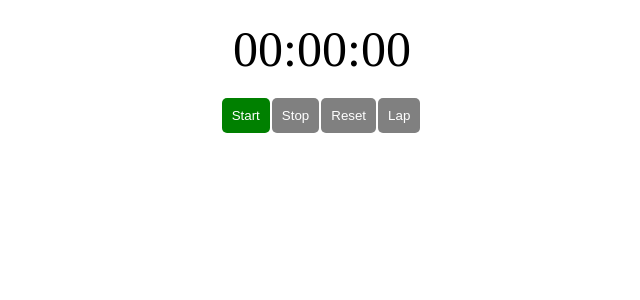
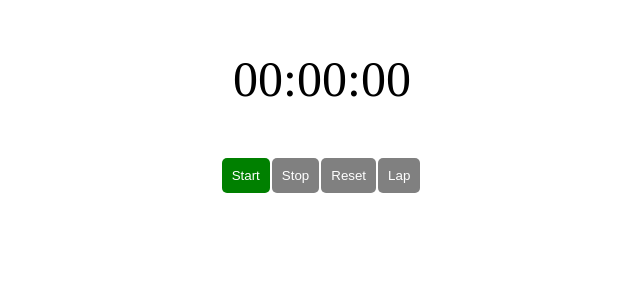
Before and after one commit to Shopify/eng-intern-assessment-react, a React app: page / in a window 1280 px wide. Shown: the top 300 px of the page, without its empty margins (318-958 px from the left). Built offline with nearby package versions, Linux system fonts and the light colour scheme.

Commit message:
feat: installing required dependencies for testing; made changes to laps component and displaytime to pass test case #1

```diff
--- a/package.json
+++ b/package.json
@@ -20,6 +20,7 @@
     "@babel/preset-env": "^7.23.8",
     "@babel/preset-react": "^7.23.3",
     "@babel/preset-typescript": "^7.23.3",
+    "@testing-library/jest-dom": "^6.2.0",
     "@testing-library/react": "^14.1.2",
     "@types/jest": "^29.5.11",
     "@types/node": "^16.18.30",
@@ -32,6 +33,7 @@
     "html-loader": "^4.2.0",
     "html-webpack-plugin": "^5.5.1",
     "jest": "^29.7.0",
+    "jest-environment-jsdom": "^29.7.0",
     "react-test-renderer": "^18.2.0",
     "style-loader": "^3.3.2",
     "ts-jest": "^29.1.1",
@@ -46,6 +48,7 @@
   "jest": {
     "transform": {
       "^.+\\.(js|jsx|ts|tsx)$": "babel-jest"
-    }
+    },
+    "testEnvironment": "jsdom"
   }
 }
--- a/src/components/DisplayLaps.tsx
+++ b/src/components/DisplayLaps.tsx
@@ -2,7 +2,7 @@ import React from "react";
 
 export default function DisplayLaps({ laps }: { laps: string[] }) {
   return (
-    <>
+    <div data-testid="lap-list">
       {laps.map((lap, i) => (
         <div
           key={i}
@@ -14,6 +14,6 @@ export default function DisplayLaps({ laps }: { laps: string[] }) {
           Lap {i + 1}: {lap}
         </div>
       ))}
-    </>
+    </div>
   );
 }
--- a/src/components/DisplayTime.tsx
+++ b/src/components/DisplayTime.tsx
@@ -5,9 +5,9 @@ export default function DisplayTime({ timer }: { timer: number }) {
   const time = getCurrentTime(timer);
 
   return (
-    <div style={{ fontSize: "50px" }}>
+    <p style={{ fontSize: "50px" }} data-testid="timer">
       {formatNum(time.hours)}:{formatNum(time.minutes)}:
       {formatNum(time.seconds)}
-    </div>
+    </p>
   );
 }
```
Also changed, not shown: 2 other files (tests, documents, lock files or other folders).
